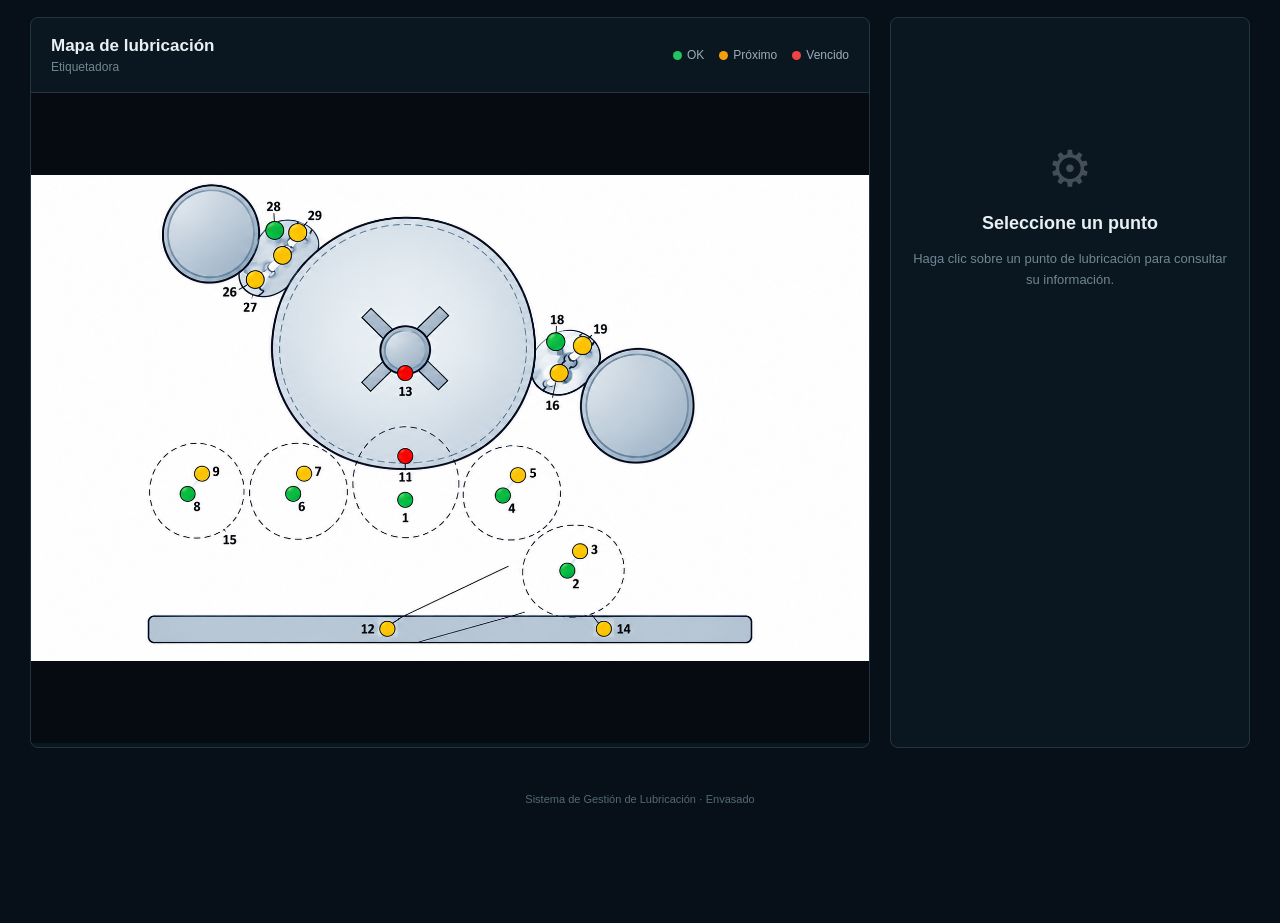
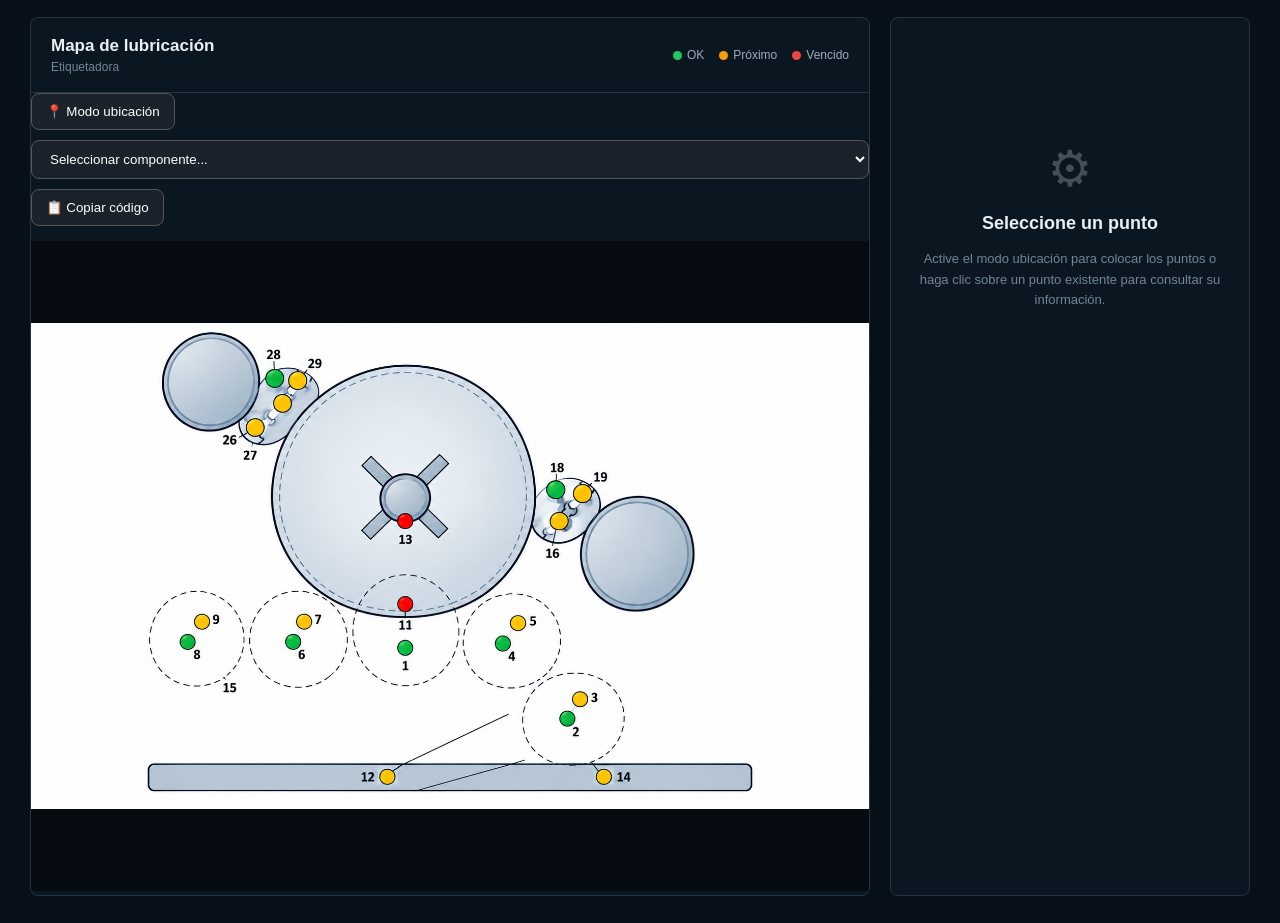
Before and after one commit to estherestradamp-ship-it/Lubricacion-Envasado, a plain HTML site: page index.html in a window 1280 px wide. Shown: the part 208-1131 px from the top of the page. Before the commit the page ends 1028 px from the top, so only its background shows below. Drawn offline with Linux system fonts and the light colour scheme.

Commit message:
Update index.html

```diff
--- a/index.html
+++ b/index.html
@@ -2,22 +2,37 @@
 <html lang="es">
 
 <head>
+
     <meta charset="UTF-8">
-    <meta name="viewport" content="width=device-width, initial-scale=1.0">
+
+    <meta name="viewport"
+          content="width=device-width, initial-scale=1.0">
 
     <title>Lubricación - Envasado</title>
 
-    <link rel="stylesheet" href="style.css">
+    <link rel="stylesheet"
+          href="style.css">
+
 </head>
 
+
 <body>
+
+
+<!-- =====================================================
+     ENCABEZADO
+     ===================================================== -->
 
 <header>
 
     <div>
+
         <h1>LUBRICATION CONTROL CENTER</h1>
+
         <p>Área de Envasado</p>
+
     </div>
+
 
     <div class="machine-selector">
 
@@ -38,223 +53,438 @@
 </header>
 
 
-<!-- KPIs -->
+
+<!-- =====================================================
+     KPI
+     ===================================================== -->
 
 <section class="kpis">
 
+
     <div class="kpi">
+
         <span>Total puntos</span>
-        <strong id="totalPuntos">29</strong>
+
+        <strong id="totalPuntos">0</strong>
+
     </div>
 
+
+
     <div class="kpi green">
+
         <span>OK</span>
+
         <strong id="puntosOK">0</strong>
+
     </div>
 
+
+
     <div class="kpi yellow">
+
         <span>Próximos</span>
+
         <strong id="puntosProximos">0</strong>
+
     </div>
 
+
+
     <div class="kpi red">
+
         <span>Vencidos</span>
+
         <strong id="puntosVencidos">0</strong>
+
     </div>
+
 
 </section>
 
 
-<!-- MAPA -->
+
+<!-- =====================================================
+     CONTENIDO PRINCIPAL
+     ===================================================== -->
 
 <main>
 
+
+
+    <!-- =================================================
+         MAPA
+         ================================================= -->
+
     <section class="map-section">
+
 
         <div class="section-title">
 
+
             <div>
+
                 <h2>Mapa de lubricación</h2>
+
                 <p>Etiquetadora</p>
+
             </div>
+
+
+
+            <!-- LEYENDA DE ESTADOS -->
 
             <div class="legend">
 
                 <span>
+
                     <i class="legend-dot green"></i>
+
                     OK
+
                 </span>
 
+
                 <span>
+
                     <i class="legend-dot yellow"></i>
+
                     Próximo
+
                 </span>
 
+
                 <span>
+
                     <i class="legend-dot red"></i>
+
                     Vencido
+
                 </span>
 
             </div>
 
+
         </div>
 
 
-        <div class="machine-map">
 
-            <!-- Imagen de la etiquetadora -->
+        <!-- =================================================
+             HERRAMIENTAS PARA COLOCAR PUNTOS
+             ================================================= -->
+
+        <div class="map-toolbar">
+
+
+            <!-- ACTIVAR MODO UBICACIÓN -->
+
+            <button
+                id="btnModoUbicacion"
+                onclick="activarModoUbicacion()">
+
+                📍 Modo ubicación
+
+            </button>
+
+
+
+            <!-- SELECCIONAR COMPONENTE -->
+
+            <select id="selectorComponente">
+
+                <option value="">
+
+                    Seleccionar componente...
+
+                </option>
+
+            </select>
+
+
+
+            <!-- COPIAR COORDENADAS -->
+
+            <button onclick="copiarPuntos()">
+
+                📋 Copiar código
+
+            </button>
+
+
+        </div>
+
+
+
+        <!-- =================================================
+             MAPA DE LA ETIQUETADORA
+             ================================================= -->
+
+        <div
+            class="machine-map"
+            id="machineMap">
+
+
+            <!-- IMAGEN -->
 
             <img
+                id="machineImage"
                 src="images/etiquetadora.png"
                 class="machine-image"
                 alt="Mapa de lubricación de etiquetadora"
             >
 
-            <!-- Aquí JavaScript colocará los 29 puntos -->
 
-            <div id="lubricationPoints"></div>
+
+            <!-- AQUÍ JAVASCRIPT COLOCA LOS PUNTOS -->
+
+            <div
+                id="lubricationPoints">
+            </div>
+
 
         </div>
+
+
 
     </section>
 
 
-    <!-- PANEL DE DETALLE -->
 
-    <aside class="detail-panel">
+    <!-- =================================================
+         PANEL DE INFORMACIÓN
+         ================================================= -->
+
+    <aside
+        class="detail-panel"
+        id="detailPanel">
+
+
+        <!-- PANEL INICIAL -->
 
         <div id="emptyPanel">
 
+
             <div class="empty-icon">
+
                 ⚙
+
             </div>
 
-            <h2>Seleccione un punto</h2>
+
+            <h2>
+
+                Seleccione un punto
+
+            </h2>
+
 
             <p>
-                Haga clic sobre un punto de lubricación
-                para consultar su información.
+
+                Active el modo ubicación para colocar
+                los puntos o haga clic sobre un punto
+                existente para consultar su información.
+
             </p>
+
 
         </div>
 
 
-        <div id="pointPanel" class="hidden">
+        <!-- AQUÍ JAVASCRIPT MOSTRARÁ EL DETALLE -->
+
+        <div id="pointPanel"
+             class="hidden">
+
 
             <div class="point-header">
+
 
                 <div>
 
                     <span class="small-title">
+
                         PUNTO DE LUBRICACIÓN
+
                     </span>
 
+
                     <h2 id="pointNumber">
-                        Punto 01
+
+                        Punto
+
                     </h2>
 
                 </div>
 
-                <div id="pointStatus"
-                     class="status">
+
+
+                <div
+                    id="pointStatus"
+                    class="status">
+
                     OK
+
                 </div>
+
 
             </div>
 
 
+
+            <!-- COMPONENTE -->
+
             <div class="detail-item">
 
-                <span>Componente</span>
+                <span>
+                    Componente
+                </span>
 
                 <strong id="component">
+
                     -
+
                 </strong>
 
             </div>
 
 
+
+            <!-- LUBRICANTE -->
+
             <div class="detail-item">
 
-                <span>Lubricante</span>
+                <span>
+                    Lubricante
+                </span>
 
                 <strong id="lubricant">
+
                     -
+
                 </strong>
 
             </div>
 
 
+
+            <!-- CANTIDAD -->
+
             <div class="detail-item">
 
-                <span>Cantidad</span>
+                <span>
+                    Cantidad
+                </span>
 
                 <strong id="quantity">
+
                     -
+
                 </strong>
 
             </div>
 
 
+
+            <!-- FRECUENCIA -->
+
             <div class="detail-item">
 
-                <span>Frecuencia</span>
+                <span>
+                    Frecuencia
+                </span>
 
                 <strong id="frequency">
+
                     -
+
                 </strong>
 
             </div>
 
 
+
+            <!-- FECHAS -->
+
             <div class="detail-grid">
+
 
                 <div>
 
-                    <span>Última</span>
+                    <span>
+                        Última
+                    </span>
 
                     <strong id="lastDate">
+
                         -
+
                     </strong>
 
                 </div>
 
+
+
                 <div>
 
-                    <span>Próxima</span>
+                    <span>
+                        Próxima
+                    </span>
 
                     <strong id="nextDate">
+
                         -
+
                     </strong>
 
                 </div>
 
+
             </div>
 
 
+
+            <!-- OBSERVACIÓN -->
+
             <div class="observation">
 
-                <span>Observación</span>
+                <span>
+                    Observación
+                </span>
+
 
                 <p id="observation">
+
                     -
+
                 </p>
 
             </div>
 
 
-            <button class="register-button">
+
+            <!-- REGISTRO -->
+
+            <button
+                class="register-button">
 
                 REGISTRAR LUBRICACIÓN
 
             </button>
 
+
         </div>
+
 
     </aside>
 
+
 </main>
 
+
+
+<!-- =====================================================
+     PIE
+     ===================================================== -->
 
 <footer>
 
@@ -264,7 +494,13 @@
 </footer>
 
 
+
+<!-- =====================================================
+     JAVASCRIPT
+     ===================================================== -->
+
 <script src="app.js"></script>
+
 
 </body>
 
```
